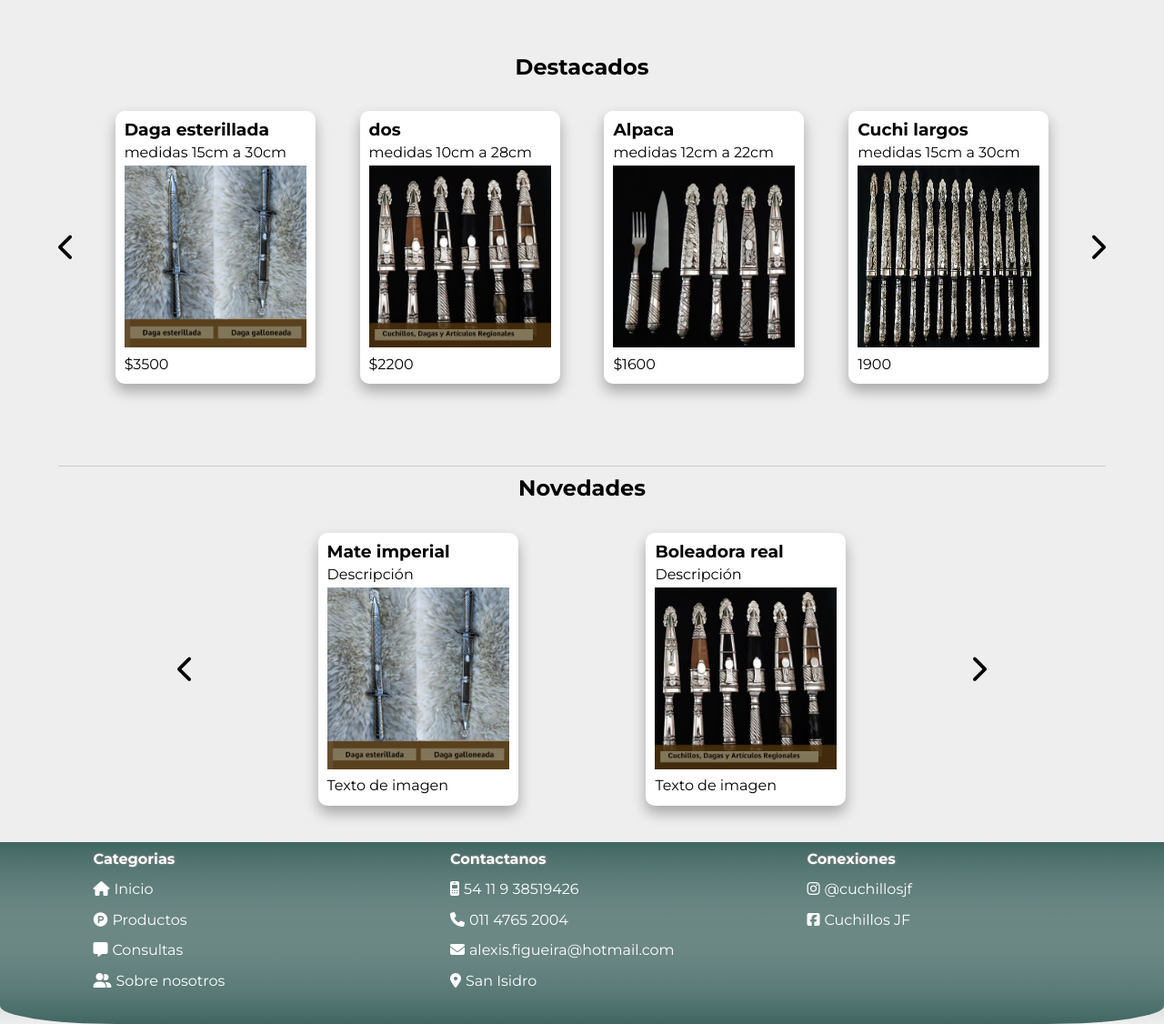
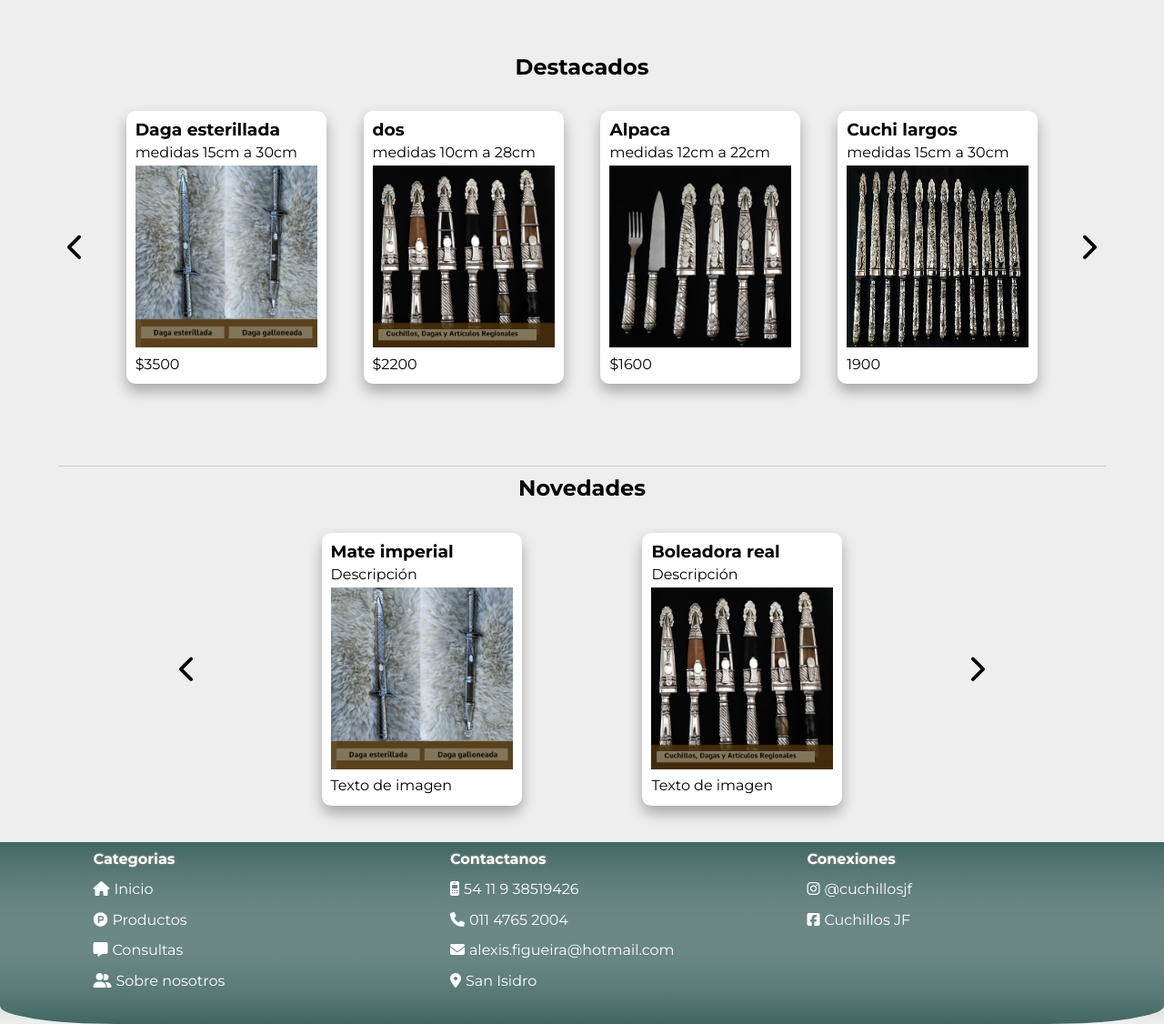
Before and after one commit to alexis-figueira/cuchillosJF, a PHP site: page / in a window 1280 px wide. Shown: the part 151-1277 px from the top of the page at 91% size. Run offline with PHP 8.4, Linux system fonts and the light colour scheme; some libraries are stand-ins or nearby versions.

Commit message:
sigo en esa

```diff
--- a/estilos/style.css
+++ b/estilos/style.css
@@ -91,7 +91,7 @@ body{
     color: #fff;
 }
 
-/*----- footer-----*/
+/*-------------------------- footer--------------------------------*/
 
 footer{
     background-color: #355552;
@@ -134,7 +134,7 @@ footer{
 }
 
 
-/*-----section-----*/
+/*-----------------------------section--------------------------*/
 
 section{
     display: flex;
@@ -165,7 +165,7 @@ section{
 
 }
 
-.img-container{
+.img-container-dest{
     display: flex;
     flex-direction: row;
     width: 100%;
@@ -190,7 +190,6 @@ section{
     box-shadow: 0 0.5rem 0.9rem rgba(0, 0, 0, 0.3);
     margin: 10px 5px;
     padding: 10px;
-
 }
 
 .img__card:nth-child(2){
@@ -217,26 +216,19 @@ section{
     /* animation-timing-function: linear; */
 }
 
-button{
-    border: none;
-    background: transparent;
-}
-button i {
-    font-size: 30px;
+.card-nov:nth-child(2){
+    animation-name: ani-translate-ing ;
+    animation-duration: 1.8s ;
 }
 
-.card-nov:nth-child(1){
+.card-nov:nth-child(3){
     animation-name: ani-translate-ing;
-    animation-duration: 1s;
-}
-
-.card-nov:nth-child(2){
-    animation-name: ani-translate-ing;
-    animation-duration: 1.2s;
+    animation-duration: 2s;
 }
 
 .img__card:hover{
     box-shadow: 0.4rem 0.1rem 1.2rem rgba(0, 0, 0, 0.3);
+    background: #f3eded ;
 }
 
 .img__card img {
@@ -247,6 +239,18 @@ button i {
 .card__item{
     margin-bottom: 5px;
 }
+
+.card-btn{
+    border: none;
+    background: transparent;
+    cursor: pointer;
+    margin: 10px;
+}
+.card-btn i {
+    font-size: 30px;
+}
+
+
 
 @media only screen and (max-width: 835px){
     .footer__item:first-child{
@@ -406,7 +410,7 @@ button i {
 @keyframes ani-translate-ing
 {
     0%{
-        transform: translateX(-2000px);
+        transform: translateX(-1800px);
     }
 
     100%{
--- a/index.html
+++ b/index.html
@@ -58,53 +58,53 @@
         <!--    Prod destacados    -->
         <article class="cat-container">
             <h2 class="article-tittle">Destacados</h2>
-            <div class="img-container">
-                <button class="card-btn-ant dest"><i class="fa-solid fa-chevron-left"></i></button>
+            <div class="img-container-dest">
+                <button class="card-btn ant-dest"><i class="fa-solid fa-chevron-left"></i></button>
                 <div class="img__card">
-                    <h3 class="card__item card-dest tit">Daga esterillada</h3>
-                    <p class="card__item card-dest desc">medidas 15cm a 30cm</p>
-                    <img class="card__item card-dest lnk" src="./img/cuchillo alfombardo.jpg" alt="">
-                    <p class="card__item card-dest prc">$3500</p>
+                    <h3 class="card__item card__dest-tit">Daga esterillada</h3>
+                    <p class="card__item card__dest-desc">medidas 15cm a 30cm</p>
+                    <img class="card__item card__dest-lnk" src="./img/cuchillo alfombardo.jpg" alt="">
+                    <p class="card__item card__dest-prc">$3500</p>
                 </div>
                 <div class="img__card">
-                    <h3 class="card__item card-dest tit">dos</h3>
-                    <p class="card__item card-dest desc">medidas 10cm a 28cm</p>
-                    <img class="card__item card-dest lnk" src="./img/cuchillos.jpg" alt="">
-                    <p class="card__item card-dest prc">$2200</p>
+                    <h3 class="card__item card__dest-tit">dos</h3>
+                    <p class="card__item card__dest-desc">medidas 10cm a 28cm</p>
+                    <img class="card__item card__dest-lnk" src="./img/cuchillos.jpg" alt="">
+                    <p class="card__item card__dest-prc">$2200</p>
                 </div>
                 <div class="img__card">
-                    <h3 class="card__item card-dest tit">Alpaca</h3>
-                    <p class="card__item card-dest desc">medidas 12cm a 22cm</p>
-                    <img class="card__item card-dest lnk" src="./img/juego de picnic.jpg" alt="">
-                    <p class="card__item card-dest prc">$1600</p>
+                    <h3 class="card__item card__dest-tit">Alpaca</h3>
+                    <p class="card__item card__dest-desc">medidas 12cm a 22cm</p>
+                    <img class="card__item card__dest-lnk" src="./img/juego de picnic.jpg" alt="">
+                    <p class="card__item card__dest-prc">$1600</p>
                 </div>
                 <div class="img__card">
-                    <h3 class="card__item card-dest tit">Cuchi largos</h3>
-                    <p class="card__item card-dest desc">medidas 15cm a 30cm</p>
-                    <img class="card__item card-dest lnk" src="./img/cuchNegro.jpg" alt="">
-                    <p class="card__item card-dest prc">1900</p>
+                    <h3 class="card__item card__dest-tit">Cuchi largos</h3>
+                    <p class="card__item card__dest-desc">medidas 15cm a 30cm</p>
+                    <img class="card__item card__dest-lnk" src="./img/cuchNegro.jpg" alt="">
+                    <p class="card__item card__dest-prc">1900</p>
                 </div>
-                <button class="card-btn-sig dest"><i class="fa-solid fa-chevron-right"></i></button>
+                <button class="card-btn sig-dest"><i class="fa-solid fa-chevron-right"></i></button>
             </div>
         </article>
         <!--         novedades             -->
         <article class="cat-container">
             <h2 class="article-tittle dest-tit">Novedades</h2>
             <div class="img-container-nov">
-                <button class="card-btn-ant nov"><i class="fa-solid fa-chevron-left"></i></button>
+                <button class="card-btn ant-nov"><i class="fa-solid fa-chevron-left"></i></button>
                 <div class="img__card card-nov">
-                    <h3 class="card__item card-nov tit">Mate imperial</h3>
-                    <p class="card__item card-nov desc">Descripción</p>
-                    <img class="card__item card-nov lnk" src="./img/cuchillo alfombardo.jpg" alt="">
-                    <p class="card__item card-nov prc">Texto de imagen</p>
+                    <h3 class="card__item card__nov-tit">Mate imperial</h3>
+                    <p class="card__item card__nov-desc">Descripción</p>
+                    <img class="card__item card__nov-lnk" src="./img/cuchillo alfombardo.jpg" alt="">
+                    <p class="card__item card__nov-prc">Texto de imagen</p>
                 </div>
                 <div class="img__card card-nov">
-                    <h3 class="card__item card-nov tit">Boleadora real</h3>
-                    <p class="card__item card-nov desc">Descripción</p>
-                    <img class="card__item card-nov lnk" src="./img/cuchillos.jpg" alt="">
-                    <p class="card__item card-nov prc">Texto de imagen</p>
+                    <h3 class="card__item card__nov-tit">Boleadora real</h3>
+                    <p class="card__item card__nov-desc">Descripción</p>
+                    <img class="card__item card__nov-lnk" src="./img/cuchillos.jpg" alt="">
+                    <p class="card__item card__nov-prc">Texto de imagen</p>
                 </div>
-                <button class="card-btn-sig nov"><i class="fa-solid fa-chevron-right"></i></button>
+                <button class="card-btn sig-nov"><i class="fa-solid fa-chevron-right"></i></button>
             </div>
         </article>
     </section>
```
Also changed, not shown: scripts/index.js (+20 -20 lines).
